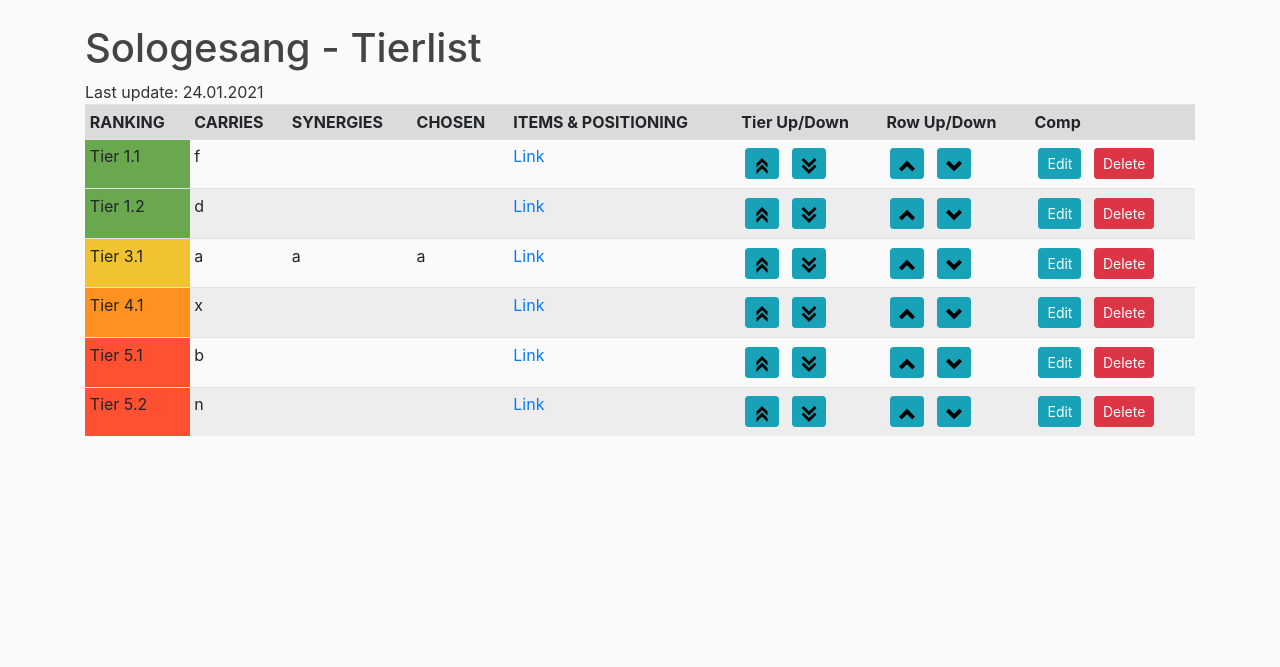
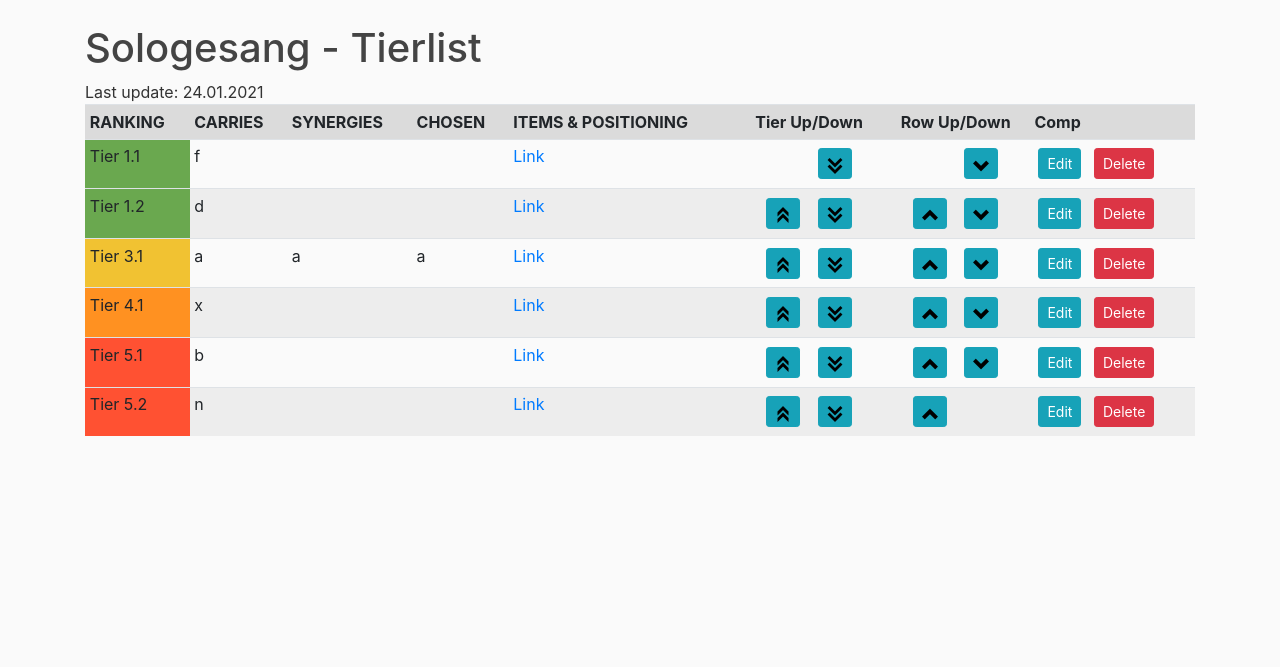
Before and after one commit to Kahitar/TFTTierlist, a Flask app: page / in a window 1280 px wide. Shown: the part 56-723 px from the top of the page. Run offline with Flask 2, Linux system fonts and the light colour scheme; a user stored in the database is signed in; data comes from the database, SQL or seed files in the repository; both versions use the stored data as it was after the commit; some libraries are stand-ins or nearby versions.

Commit message:
Remove buttons to change tier that do nothing

```diff
--- a/tierlist/templates/tierlist.html
+++ b/tierlist/templates/tierlist.html
@@ -11,12 +11,11 @@
             <th>CHOSEN</th>
             <th>ITEMS & POSITIONING</th>
             {% if current_user.is_authenticated and current_user.is_admin %}
-                <th>Tier Up/Down</th>
-                <th>Row Up/Down</th>
+                <th class="text-center" colspan="2">Tier Up/Down</th>
+                <th class="text-center" colspan="2">Row Up/Down</th>
                 <th>Comp</th>
             {% endif %}
         </tr>
-        {% set current_tier = 1 %}
     	{% for comp in comps %}
             <tr>
                 <td class="tier-{{ comp.tier }}">Tier {{ comp.tier }}.{{ comp.sub_tier }}</td>
@@ -27,20 +26,30 @@
 
                 {% if current_user.is_authenticated and current_user.is_admin %}
                     <td>
-                        <a class="btn btn-info btn-sm m-1" href="{{ url_for('comps.move_comp', comp_id=comp.id, direction='tier-up') }}">
+                        {% if comp.tier > 1 or comp.sub_tier > 1 %}
+                            <a class="btn btn-info btn-sm m-1 float-right" href="{{ url_for('comps.move_comp', comp_id=comp.id, direction='tier-up') }}">
                                 <img src="{{ url_for('static', filename='arrow-up-tier.ico') }}" alt="Tier up" class="">
                             </a>
+                        {% endif %}
+                    </td>
+                    <td>
                         <a class="btn btn-info btn-sm m-1" href="{{ url_for('comps.move_comp', comp_id=comp.id, direction='tier-down') }}">
                             <img src="{{ url_for('static', filename='arrow-down-tier.ico') }}" alt="Tier down" class="">
                         </a>
                     </td>
                     <td>
-                        <a class="btn btn-info btn-sm m-1" href="{{ url_for('comps.move_comp', comp_id=comp.id, direction='up') }}">
+                        {% if comp.tier > 1 or comp.sub_tier > 1 %}
+                            <a class="btn btn-info btn-sm m-1 float-right" href="{{ url_for('comps.move_comp', comp_id=comp.id, direction='up') }}">
                                 <img src="{{ url_for('static', filename='arrow-up-sub-tier.ico') }}" alt="Sub Tier up" class="">
                             </a>
+                        {% endif %}
+                    </td>
+                    <td>
+                        {% if comp != comps[-1] %}
                             <a class="btn btn-info btn-sm m-1" href="{{ url_for('comps.move_comp', comp_id=comp.id, direction='down') }}">
                                 <img src="{{ url_for('static', filename='arrow-down-sub-tier.ico') }}" alt="Sub Tier down" class="">
                             </a>
+                        {% endif %}
                     </td>
                     <td>
                         <a class="btn btn-info btn-sm m-1" href="{{ url_for('comps.update_comp', comp_id=comp.id) }}">Edit</a>
@@ -60,7 +69,7 @@
                     </button>
                   </div>
                   <div class="modal-footer">
-                    <button type="button" class="btn btn-secondary" data-dismiss="modal">Close</button>
+                    <button type="button" class="btn btn-secondary" data-dismiss="modal">Cancel</button>
                     <form action="{{ url_for('comps.delete_comp', comp_id=comp.id) }}" method="POST">
                         <input class="btn btn-danger" type="submit" value="Delete">
                     </form>
```
Also changed, not shown: tierlist/site.db. Lines whose indentation alone changed are shown as unchanged.
